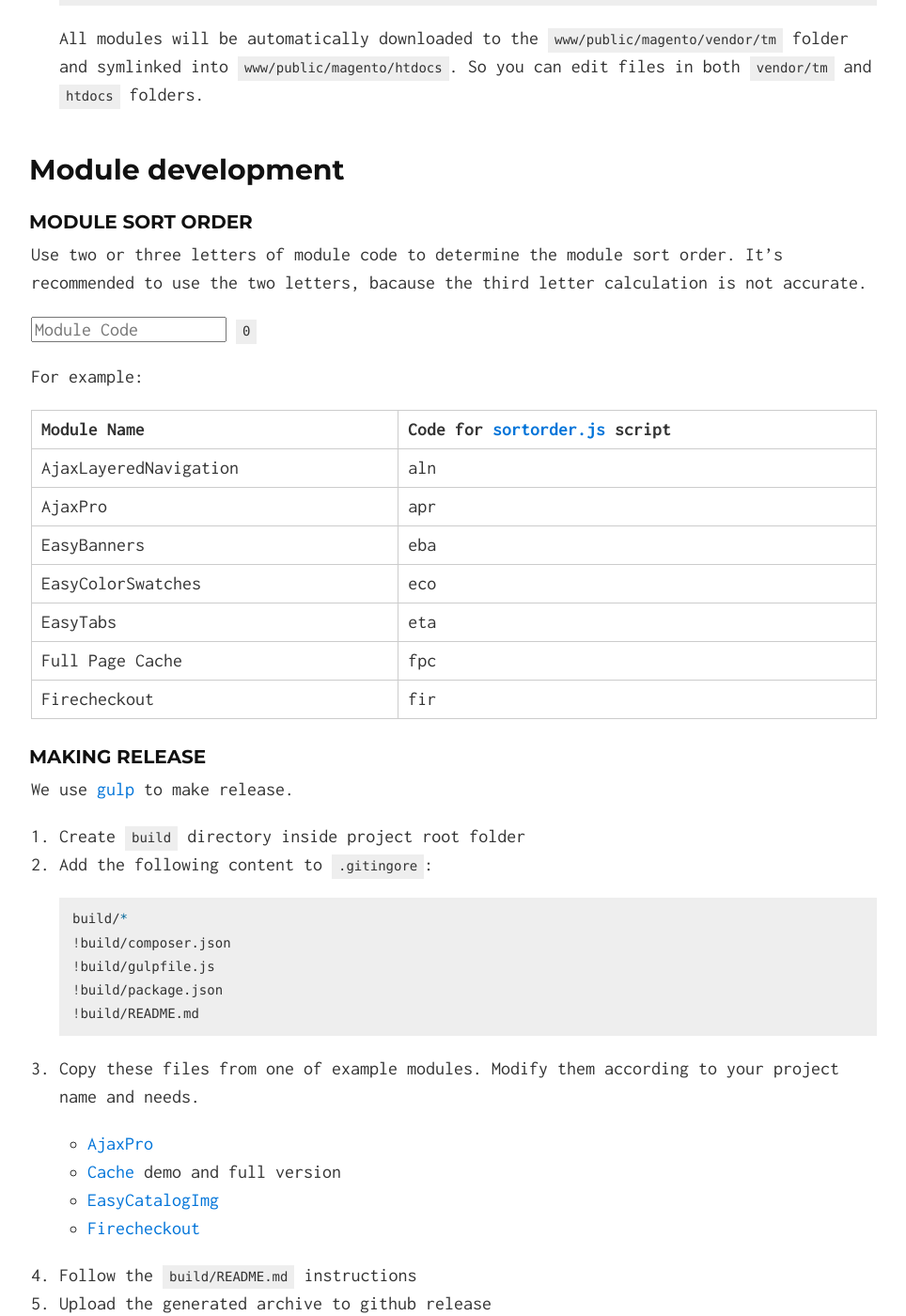
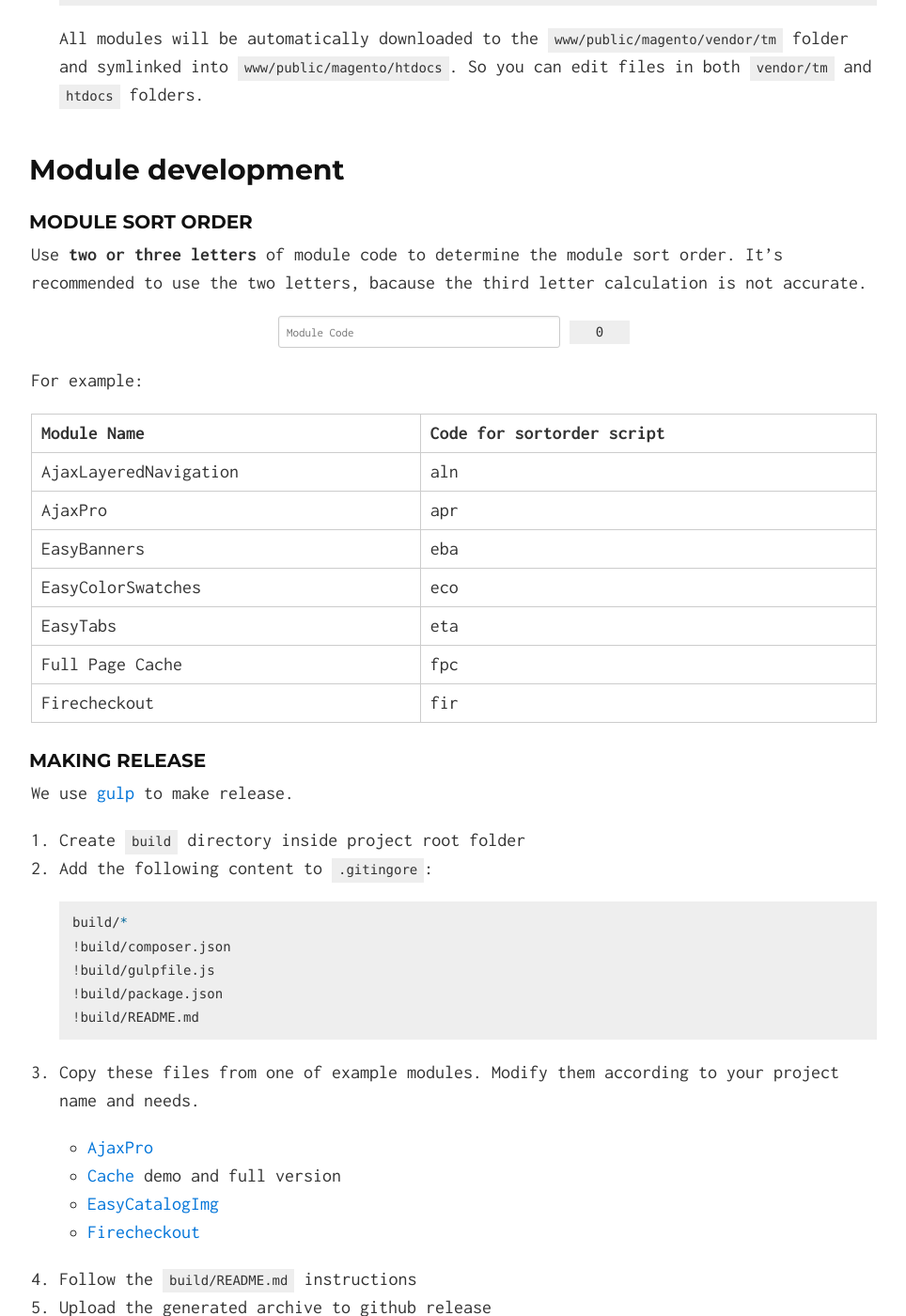
Before and after one commit to tmhub/tmhub.github.io, a Jekyll site: the page built from index.html, in a window 1280 px wide and 1400 px high, scrolled down 5613 px. Shown: the whole window at 94% size, without its empty margins (157-1121 px from the left). Built offline with Jekyll 4.4.1, drawn with Linux system fonts in a browser that asks for light colours; nearby versions of some CDN libraries.

Commit message:
Added styles for the input elements

```diff
--- a/_includes/index.md
+++ b/_includes/index.md
@@ -205,19 +205,21 @@
 ## Module development
 
 ### Module sort order
-Use two or three letters of module code to determine the module sort order. It's
+Use **two or three letters** of module code to determine the module sort order. It's
 recommended to use the two letters, bacause the third letter calculation is not
 accurate.
 
 {% raw %}
-<input type="text" name="module_code" id="module_code" placeholder="Module Code"/>
-<code id="module_sortorder">0</code>
+<div class="sortorder-wrapper">
+  <input type="text" name="module_code" id="module_code" placeholder="Module Code" maxlength="3"/>
+  <code id="module_sortorder">0</code>
+</div>
 {% endraw %}
 
 For example:
 
-Module Name          |Code for [sortorder.js](https://gist.github.com/vovayatsyuk/8668928#file-sortorder-js) script
-:--------------------|:-----------
+Module Name          |Code for sortorder script
+:--------------------|:------------------------
 AjaxLayeredNavigation|aln
 AjaxPro              |apr
 EasyBanners          |eba
--- a/css/custom.css
+++ b/css/custom.css
@@ -29,3 +29,41 @@
 h6:hover .header-link {
     opacity: 1;
 }
+
+.form-control,
+input[type="text"],
+input[type="password"],
+input[type="email"],
+input[type="number"],
+input[type="tel"],
+input[type="url"],
+textarea {
+    background-color: #fff;
+    background-position: right center;
+    background-repeat: no-repeat;
+    border: 1px solid #ccc;
+    border-radius: 3px;
+    box-shadow: 0 1px 2px rgba(0, 0, 0, 0.075) inset;
+    color: #333;
+    font-size: 13px;
+    min-height: 34px;
+    outline: medium none;
+    padding: 7px 8px;
+    vertical-align: middle;
+    box-sizing: border-box;
+}
+.form-control:focus,
+input[type="text"]:focus,
+input[type="password"]:focus,
+input[type="email"]:focus,
+input[type="number"]:focus,
+input[type="tel"]:focus,
+input[type="url"]:focus,
+textarea:focus {
+  border-color: #51a7e8;
+  box-shadow: 0 1px 2px rgba(0, 0, 0, 0.075) inset, 0 0 5px rgba(81, 167, 232, 0.5);
+}
+
+.sortorder-wrapper { text-align: center; margin-bottom: 1rem; }
+.sortorder-wrapper #module_code { width: 300px; }
+.sortorder-wrapper #module_sortorder { width: 50px; }
```
